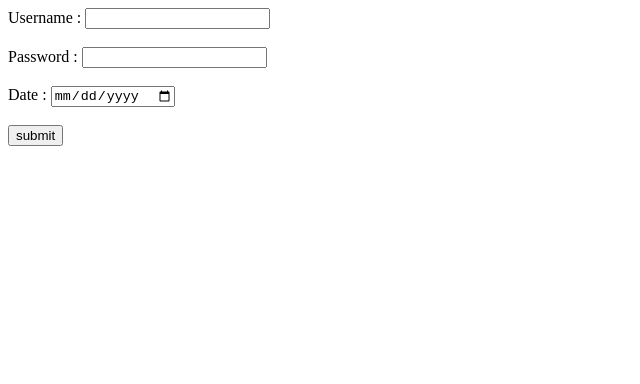
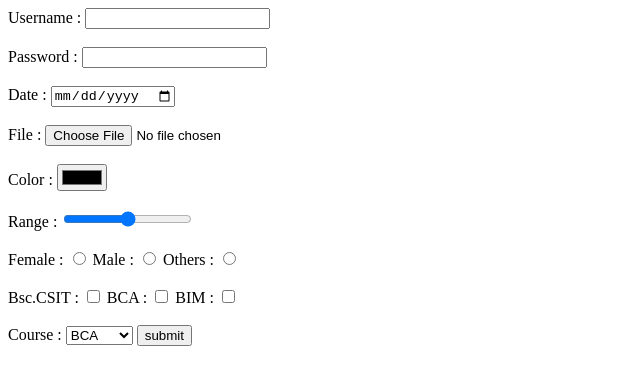
Before and after one commit to Supriya6206/LCC, a plain HTML site: page form.html in a window 1280 px wide. Shown: the whole page, without its empty margins (0-640 px from the left). Drawn offline with Linux system fonts and the light colour scheme.

Commit message:
inputtypes

```diff
--- a/form.html
+++ b/form.html
@@ -9,10 +9,47 @@
     <form action="/home.html">
         <label for="">Username :  </label>
         <input type="text"> <br><br>
+
         <label for="">Password : </label>
         <input type="password"> <br><br>
+
         <label for="">Date : </label>
         <input type="date"> <br> <br>
+
+        <label for="">File :</label>
+        <input type="file" name="" id=""> <br> <br>
+
+        <label for="">Color :</label>
+        <input type="color" name="" id=""> <br><br>
+
+        <label for="">Range :</label>
+        <input type="range"> <br><br>
+
+        <label for="">Female :</label>
+        <input type="radio">
+
+        <label for="">Male :</label>
+        <input type="radio">
+
+        <label for="">Others :</label>
+        <input type="radio"> <br><br>
+
+        <label for="">Bsc.CSIT :</label>
+        <input type="checkbox">
+
+        <label for="">BCA :</label>
+        <input type="checkbox">
+
+        <label for="">BIM :</label>
+        <input type="checkbox"> <br><br>
+
+        <label for="">Course :</label>
+        <select name="" id="">
+            <option value="">BCA</option>
+            <option value="">bim</option>
+            <option value="">bsc.csit</option>
+        </select>
+
 
         <!-- <button>Submit</button> -->
          <input type="submit" value="submit">
```
